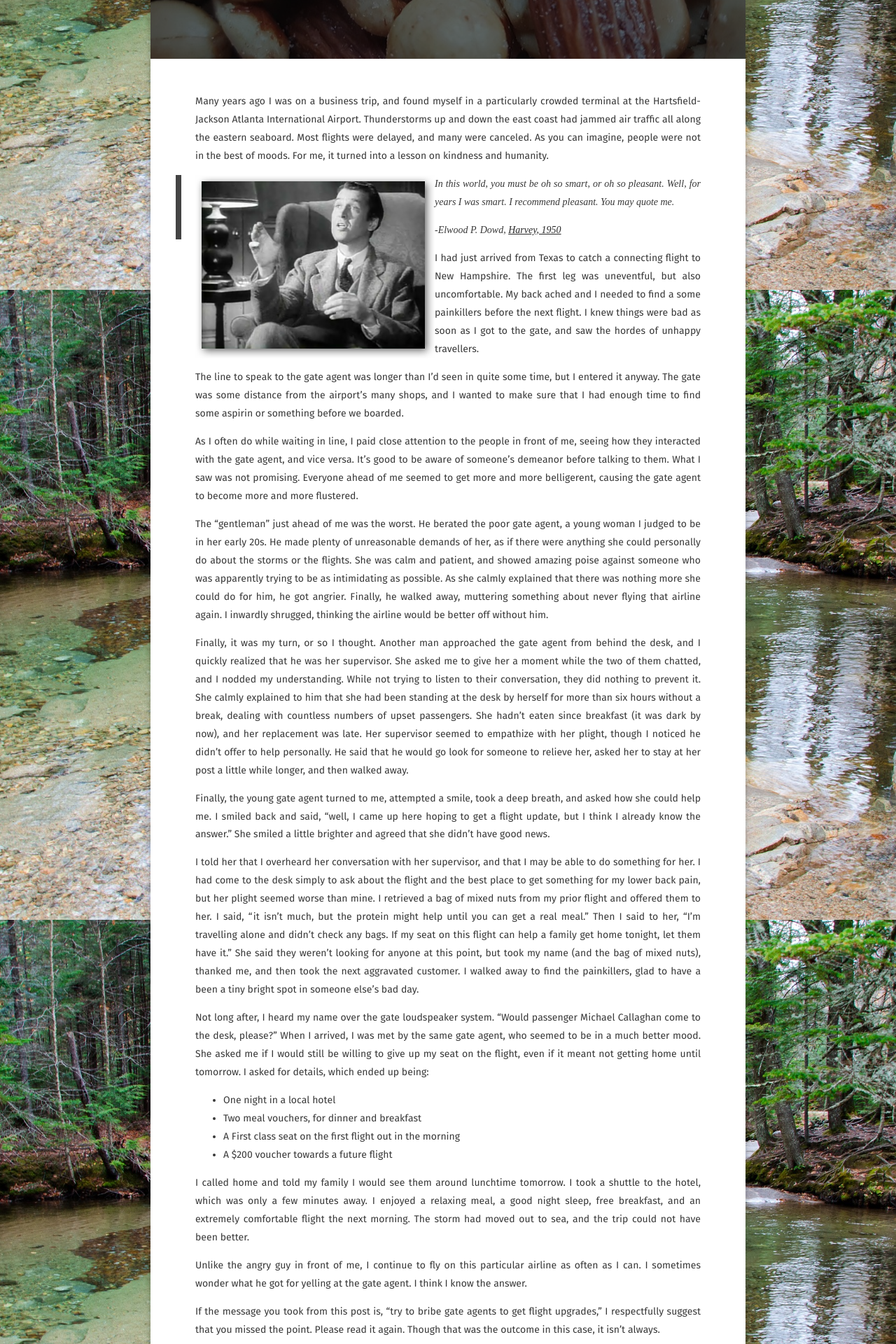
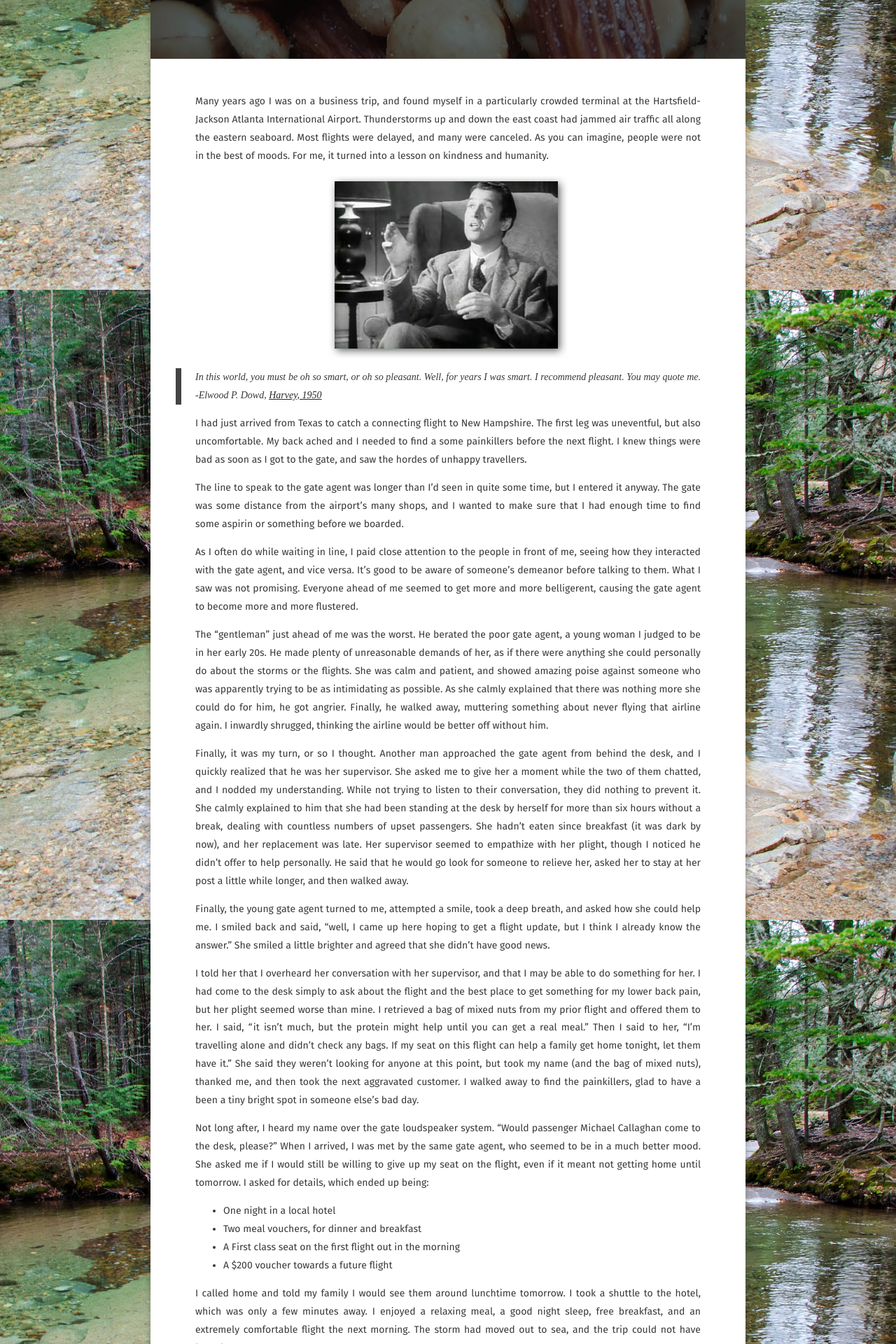
Before and after one commit to walkingriver/walkingriver.github.io, a Jekyll site: the page built from _posts/2019-04-15-first-class-for-peanuts.md, in a window 1280 px wide. Shown: the part 486-2406 px from the top of the page at 70% size. Built offline with Jekyll 4.4.1, drawn with Linux system fonts in a browser that asks for light colours; some web fonts are replaced.

Commit message:
Change Harvey quote

```diff
--- a/_posts/2019-04-15-first-class-for-peanuts.md
+++ b/_posts/2019-04-15-first-class-for-peanuts.md
@@ -16,10 +16,11 @@ Many years ago I was on a business trip, and found myself in a particularly crow
 
 <!--more-->
 
-> <img alt="James Steward in Harvey" align="left" src="https://walkingriver.com/assets/img/harvey.png" height="85px"/> In this world, you must be oh so smart, or oh so pleasant. Well, for years I was smart. I recommend pleasant. You may quote me.
->
+![James Stewart in Harvey](https://walkingriver.com/assets/img/harvey.png)
+
+>In this world, you must be oh so smart, or oh so pleasant. Well, for years I was smart. I recommend pleasant. You may quote me.
 > _-Elwood P. Dowd, [Harvey, 1950](https://www.imdb.com/title/tt0042546/)_
->
+
 
 I had just arrived from Texas to catch a connecting flight to New Hampshire. The first leg was uneventful, but also uncomfortable. My back ached and I needed to find a some painkillers before the next flight. I knew things were bad as soon as I got to the gate, and saw the hordes of unhappy travellers.
 
```
